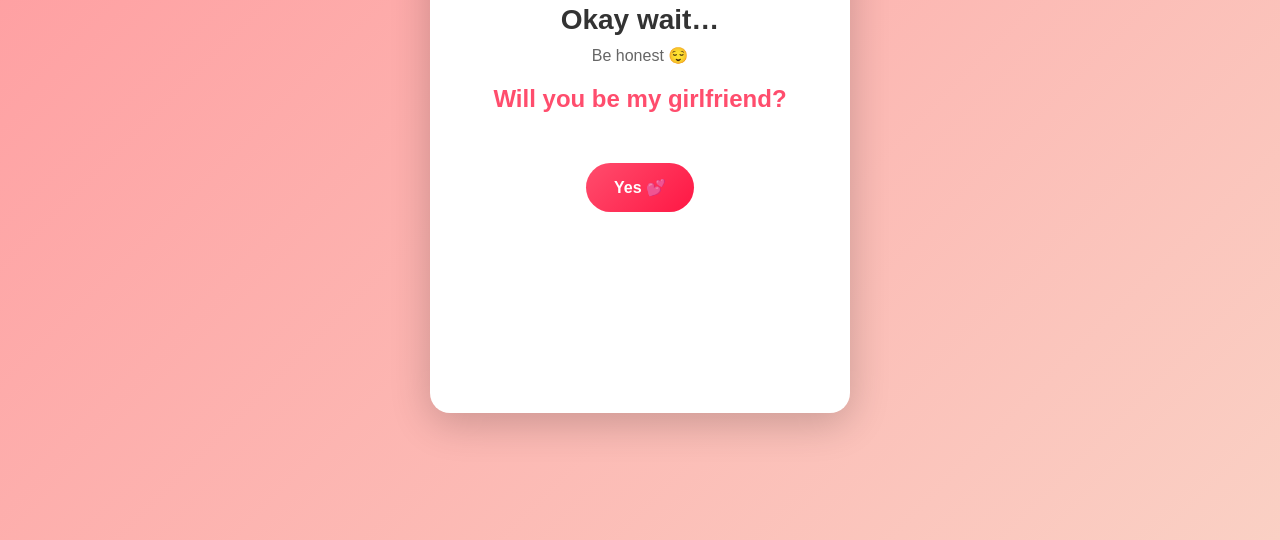
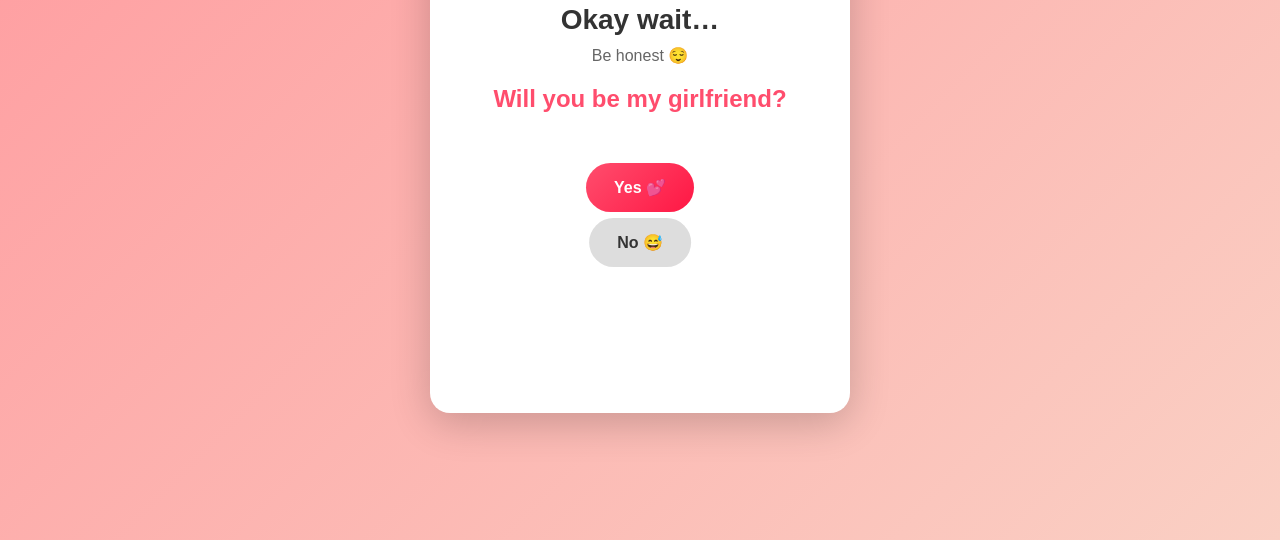
Before and after one commit to Cultrimanc42/will-you-be-mine, a plain HTML site: page templates/index.html in a window 1280 px wide. Shown: the part 260-800 px from the top of the page. Drawn offline with Linux system fonts and the light colour scheme.

Commit message:
Fix: Make No button visible by positioning it below Yes button

```diff
--- a/static/style.css
+++ b/static/style.css
@@ -108,7 +108,7 @@ button {
   background: #ddd;
   color: #333;
   position: absolute;
-  top: 20px;
+  top: 75px;
   left: 50%;
   transform: translateX(-50%);
   z-index: 5;
```
